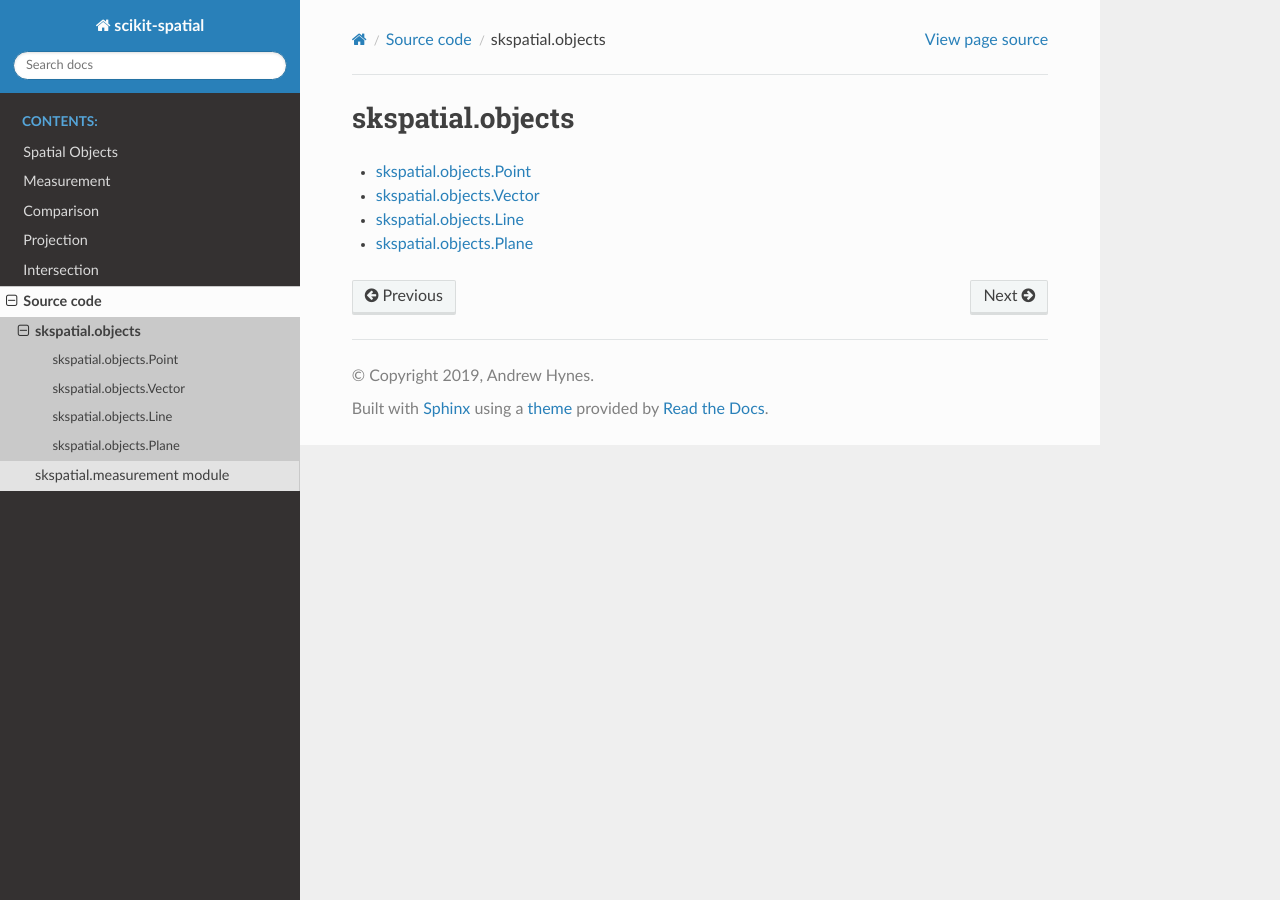
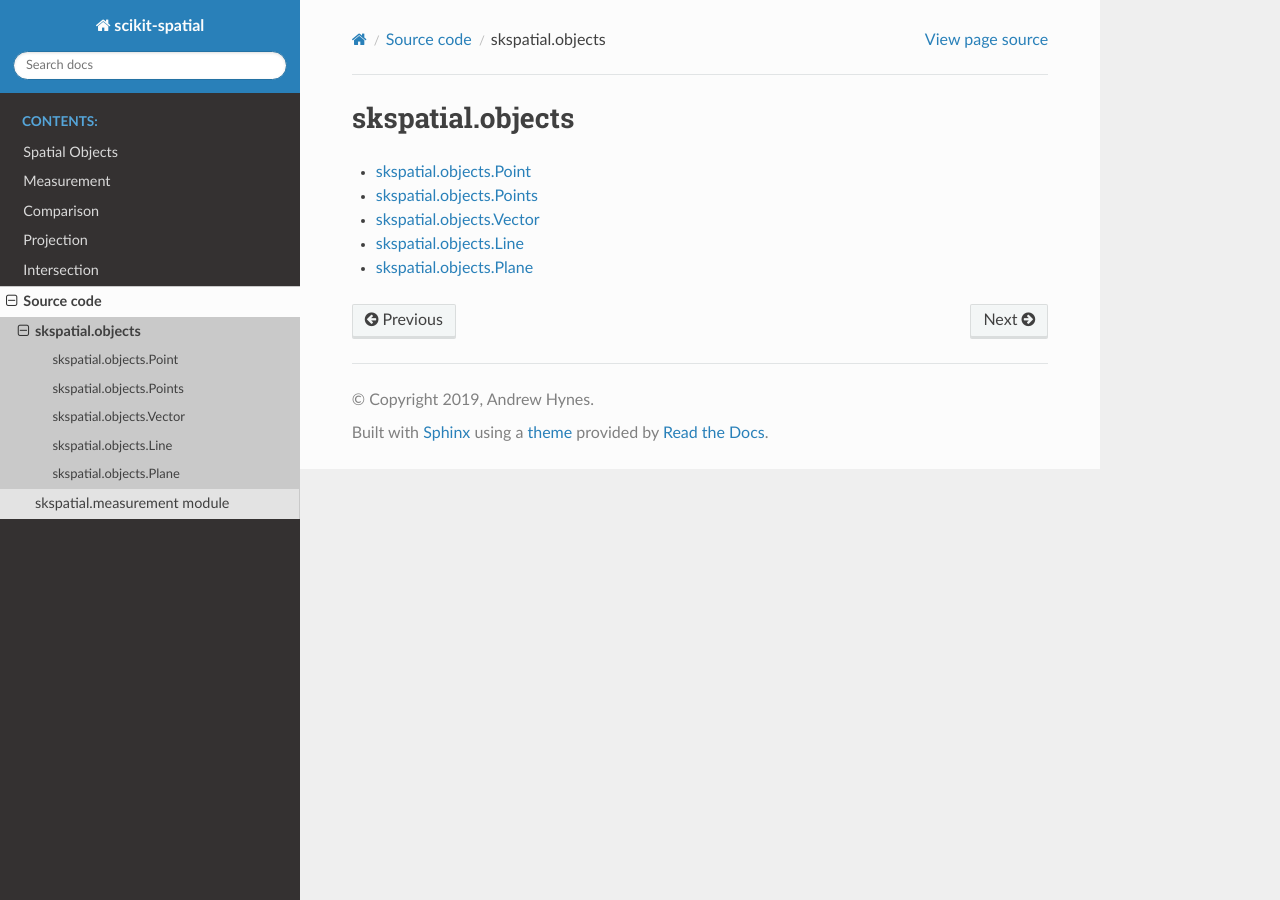
Before and after one commit to ajhynes7/scikit-spatial, a Sphinx documentation site: the page built from doc/source/source_code/skspatial.objects.rst, in a window 1280 px wide. Built offline with Sphinx 7.4.7 and the Read the Docs theme 2.0.0, drawn with Linux system fonts in a browser that asks for light colours.

Commit message:
Add Points to docs source code

```diff
--- /dev/null
+++ b/doc/source/source_code/skspatial.objects.Points.rst
@@ -0,0 +1,5 @@
+skspatial.objects.Points
+========================
+
+.. autoclass:: skspatial.objects.Points
+    :members:
--- a/doc/source/source_code/skspatial.objects.rst
+++ b/doc/source/source_code/skspatial.objects.rst
@@ -5,6 +5,7 @@ skspatial.objects
    :maxdepth: 2
 
    skspatial.objects.Point
+   skspatial.objects.Points
    skspatial.objects.Vector
    skspatial.objects.Line
    skspatial.objects.Plane
```
